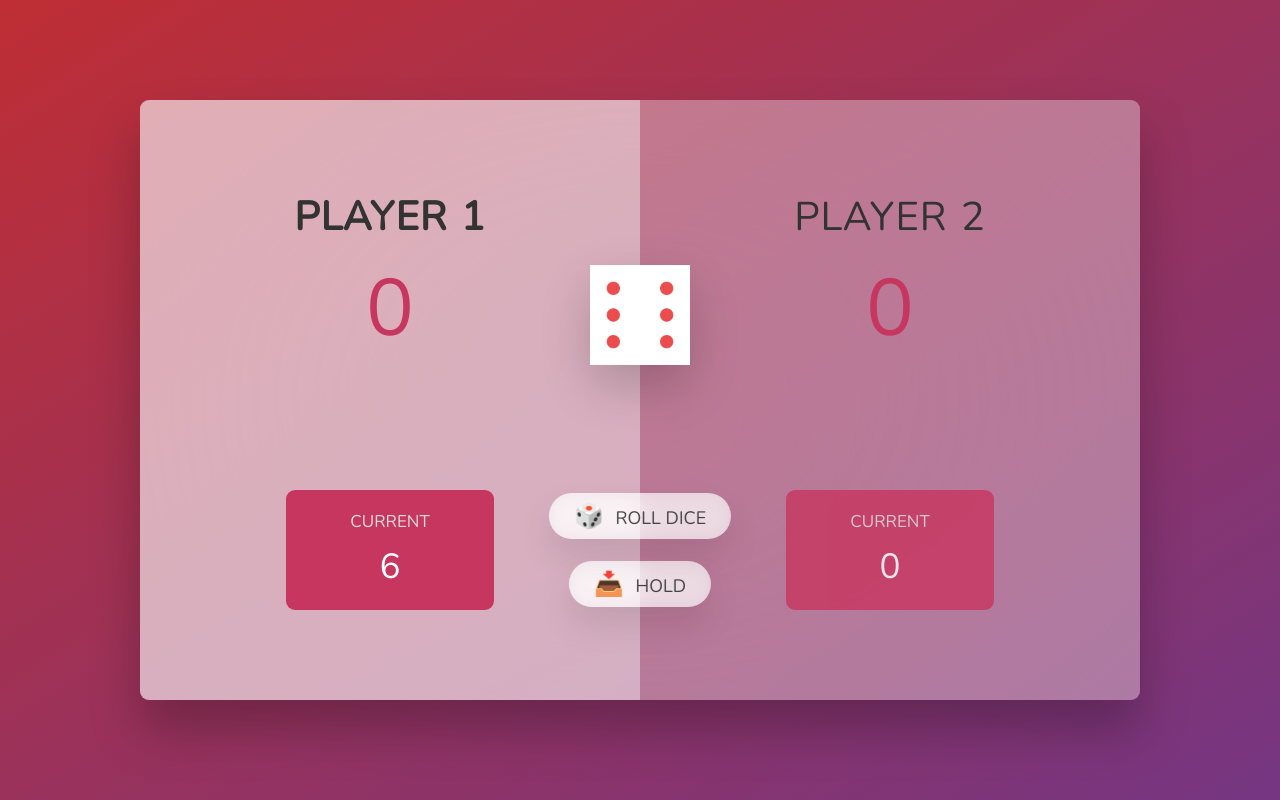
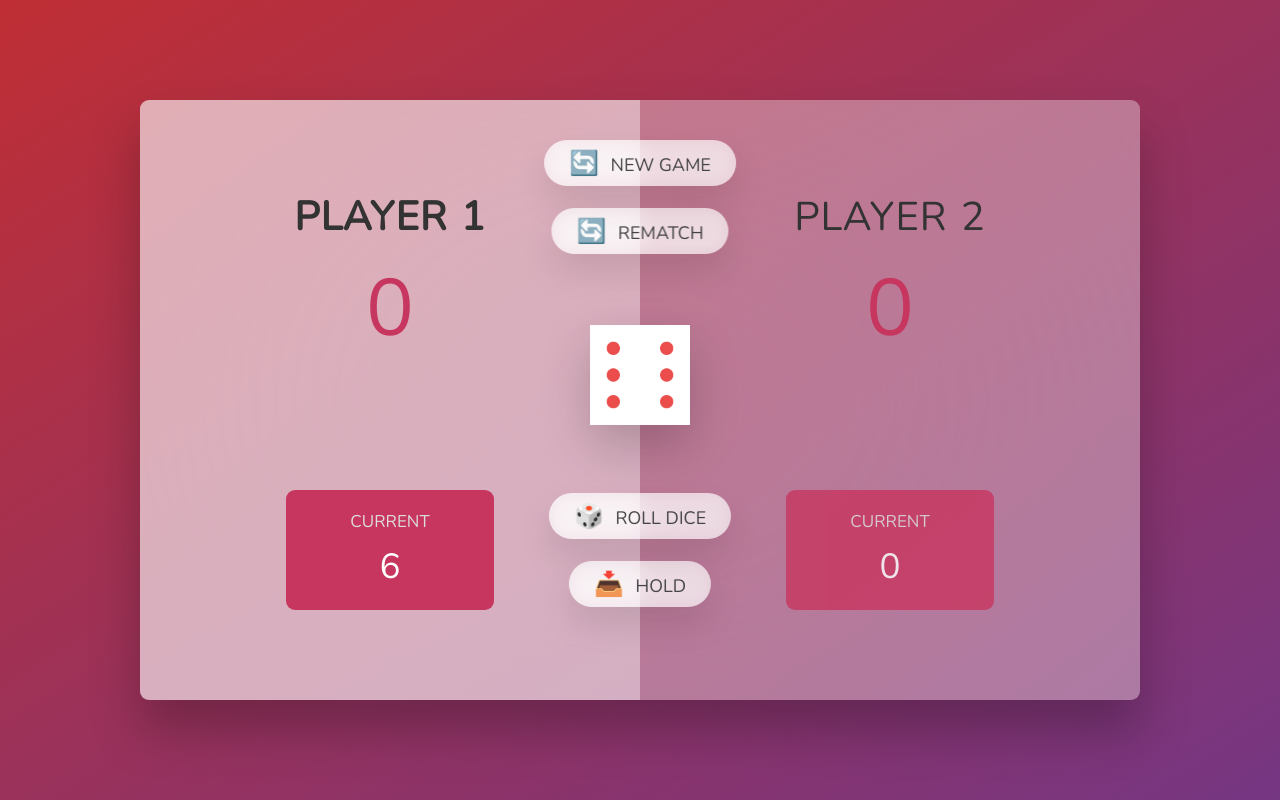
Before and after one commit to TheRealRajdeep/PigGame, a plain HTML site: page index.html in a window 1280 px wide. Both pictures are taken after a click on the button "🎲 ROLL DICE". Drawn offline with nearby package versions, Linux system fonts and the light colour scheme.

Commit message:
Added rematch button

```diff
--- a/index.html
+++ b/index.html
@@ -27,8 +27,8 @@
         </section>
 
         <img src="dice-5.png" alt="Playing dice" class="dice" />
-        <!-- <button class="btn btn--new">🔄 New game</button> -->
-        <!-- <button class="btn btn--new">🔄 Rematch</button> -->
+        <button class="btn btn--new">🔄 New game</button>
+        <button class="btn btn--re">🔄 Rematch</button>
         <button class="btn btn--roll">🎲 Roll dice</button>
         <button class="btn btn--hold">📥 Hold</button>
       </main>
--- a/style.css
+++ b/style.css
@@ -132,6 +132,9 @@ main {
 .btn--new {
   top: 4rem;
 }
+.btn--re {
+  top: 10.8rem;
+}
 .btn--roll {
   top: 39.3rem;
 }
@@ -151,7 +154,7 @@ main {
 .dice {
   position: absolute;
   left: 50%;
-  top: 16.5rem;
+  top: 22.5rem;
   transform: translateX(-50%);
   height: 10rem;
   box-shadow: 0 2rem 5rem rgba(0, 0, 0, 0.2);
```
